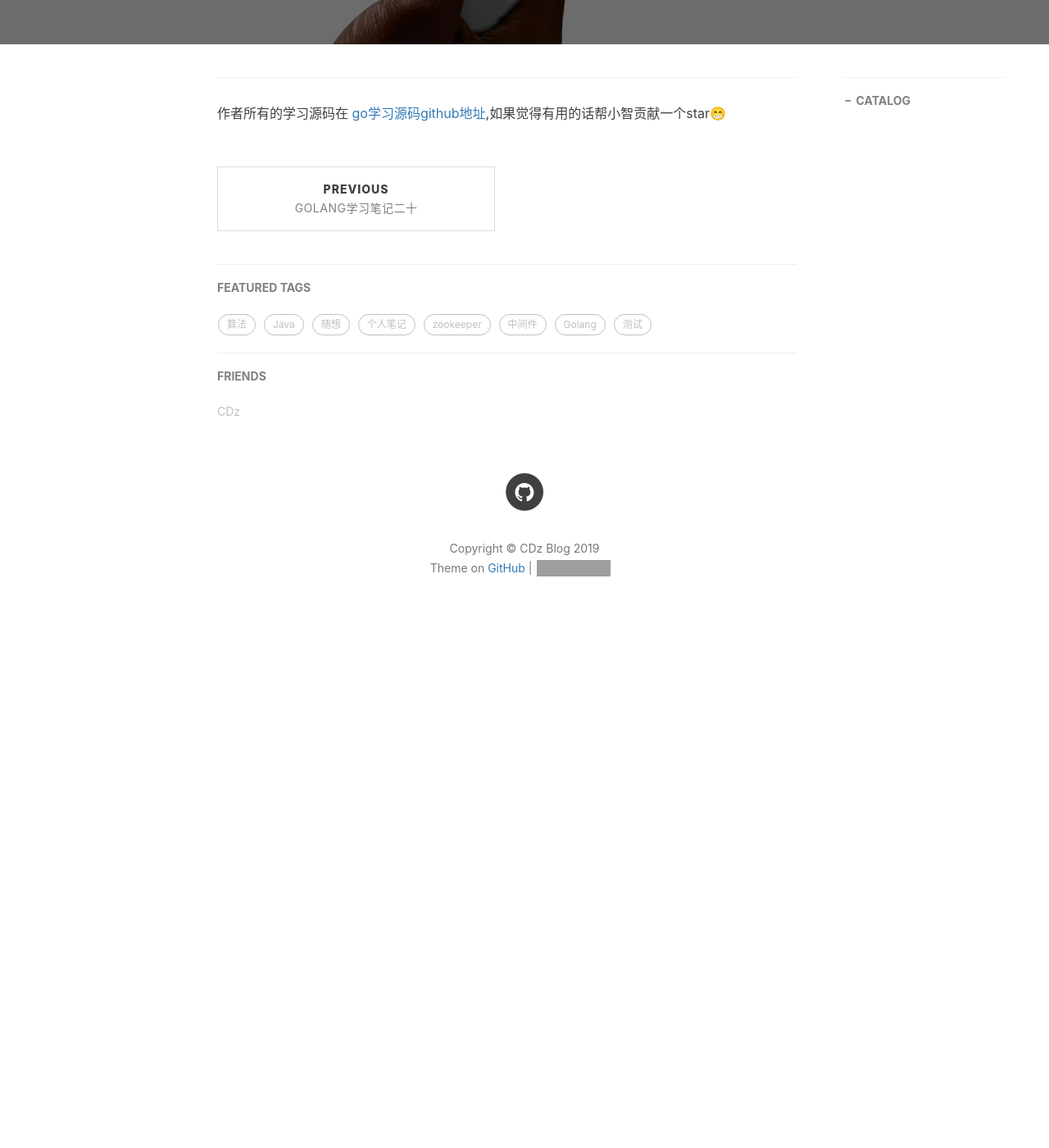
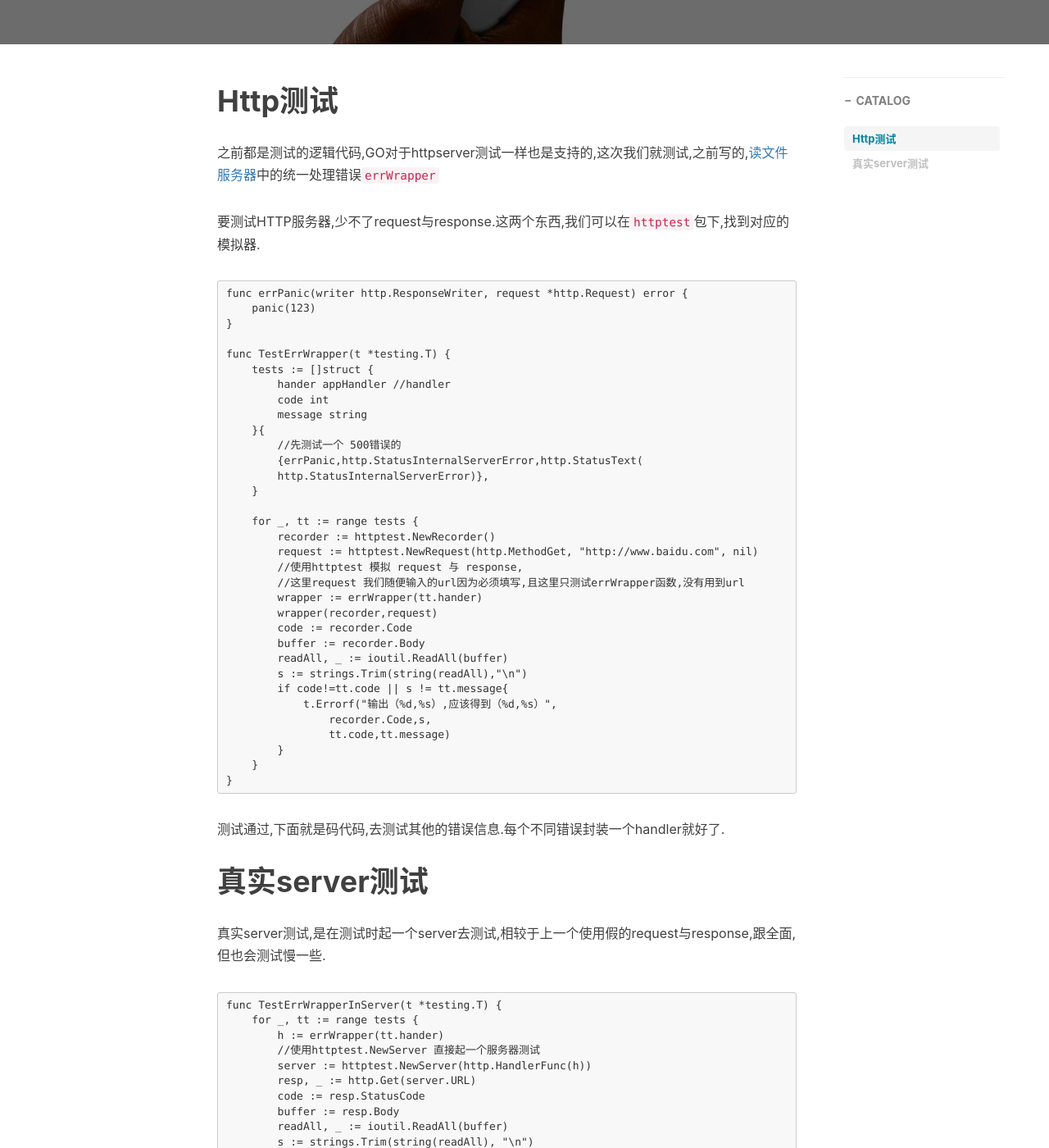
Before and after one commit to CDz1129/CDz1129.github.io, a Jekyll site: the page built from _posts/2019-03-18-golang学习笔记二十一.md, in a window 1280 px wide and 1400 px high, scrolled down 469 px. Shown: the whole window at 82% size. Built offline with Jekyll 4.4.1, drawn with Linux system fonts in a browser that asks for light colours; nearby versions of some CDN libraries; comment, search, counter and statistics services are not loaded; before the commit the page ends 1266 px from its top, so only the background shows below that; some of the changed text lies outside the part shown; grey boxes are pictures that could not be loaded.

Commit message:
go语言 测试

````diff
--- a/_posts/2019-03-18-golang学习笔记二十一.md
+++ b/_posts/2019-03-18-golang学习笔记二十一.md
@@ -11,6 +11,75 @@ tags:
     - 测试
 ---
 
+# Http测试
+
+之前都是测试的逻辑代码,GO对于httpserver测试一样也是支持的,这次我们就测试,之前写的,[读文件服务器](https://cdz1129.github.io/2019/02/16/golang%E5%AD%A6%E4%B9%A0%E7%AC%94%E8%AE%B0%E5%8D%81%E5%85%AB/#%E6%94%B9%E8%BF%9B%E5%90%8C%E4%B8%80%E9%94%99%E8%AF%AF%E5%A4%84%E7%90%86)中的统一处理错误`errWrapper`
+
+要测试HTTP服务器,少不了request与response.这两个东西,我们可以在`httptest`包下,找到对应的模拟器.
+
+```
+func errPanic(writer http.ResponseWriter, request *http.Request) error {
+    panic(123)
+}
+
+func TestErrWrapper(t *testing.T) {
+    tests := []struct {
+        hander appHandler //handler
+        code int
+        message string
+    }{
+        //先测试一个 500错误的
+        {errPanic,http.StatusInternalServerError,http.StatusText(
+        http.StatusInternalServerError)},
+    }
+
+    for _, tt := range tests {
+        recorder := httptest.NewRecorder()
+        request := httptest.NewRequest(http.MethodGet, "http://www.baidu.com", nil)
+        //使用httptest 模拟 request 与 response,
+        //这里request 我们随便输入的url因为必须填写,且这里只测试errWrapper函数,没有用到url
+        wrapper := errWrapper(tt.hander)
+        wrapper(recorder,request)
+        code := recorder.Code
+        buffer := recorder.Body
+        readAll, _ := ioutil.ReadAll(buffer)
+        s := strings.Trim(string(readAll),"\n")
+        if code!=tt.code || s != tt.message{
+            t.Errorf("输出（%d,%s）,应该得到（%d,%s）",
+                recorder.Code,s,
+                tt.code,tt.message)
+        }
+    }
+}
+```
+
+测试通过,下面就是码代码,去测试其他的错误信息.每个不同错误封装一个handler就好了.
+
+# 真实server测试
+
+真实server测试,是在测试时起一个server去测试,相较于上一个使用假的request与response,跟全面,但也会测试慢一些.
+```
+func TestErrWrapperInServer(t *testing.T) {
+    for _, tt := range tests {
+        h := errWrapper(tt.hander)
+        //使用httptest.NewServer 直接起一个服务器测试
+        server := httptest.NewServer(http.HandlerFunc(h))
+        resp, _ := http.Get(server.URL)
+        code := resp.StatusCode
+        buffer := resp.Body
+        readAll, _ := ioutil.ReadAll(buffer)
+        s := strings.Trim(string(readAll), "\n")
+        if code != tt.code || s != tt.message {
+            t.Errorf("输出（%d,%s）,应该得到（%d,%s）",
+                resp.StatusCode, s,
+                tt.code, tt.message)
+        }
+    }
+}
+```
+
+
+
 
 ------
 作者所有的学习源码在 [go学习源码github地址](https://github.com/CDz1129/golang-learn),如果觉得有用的话帮小智贡献一个star😁
````
